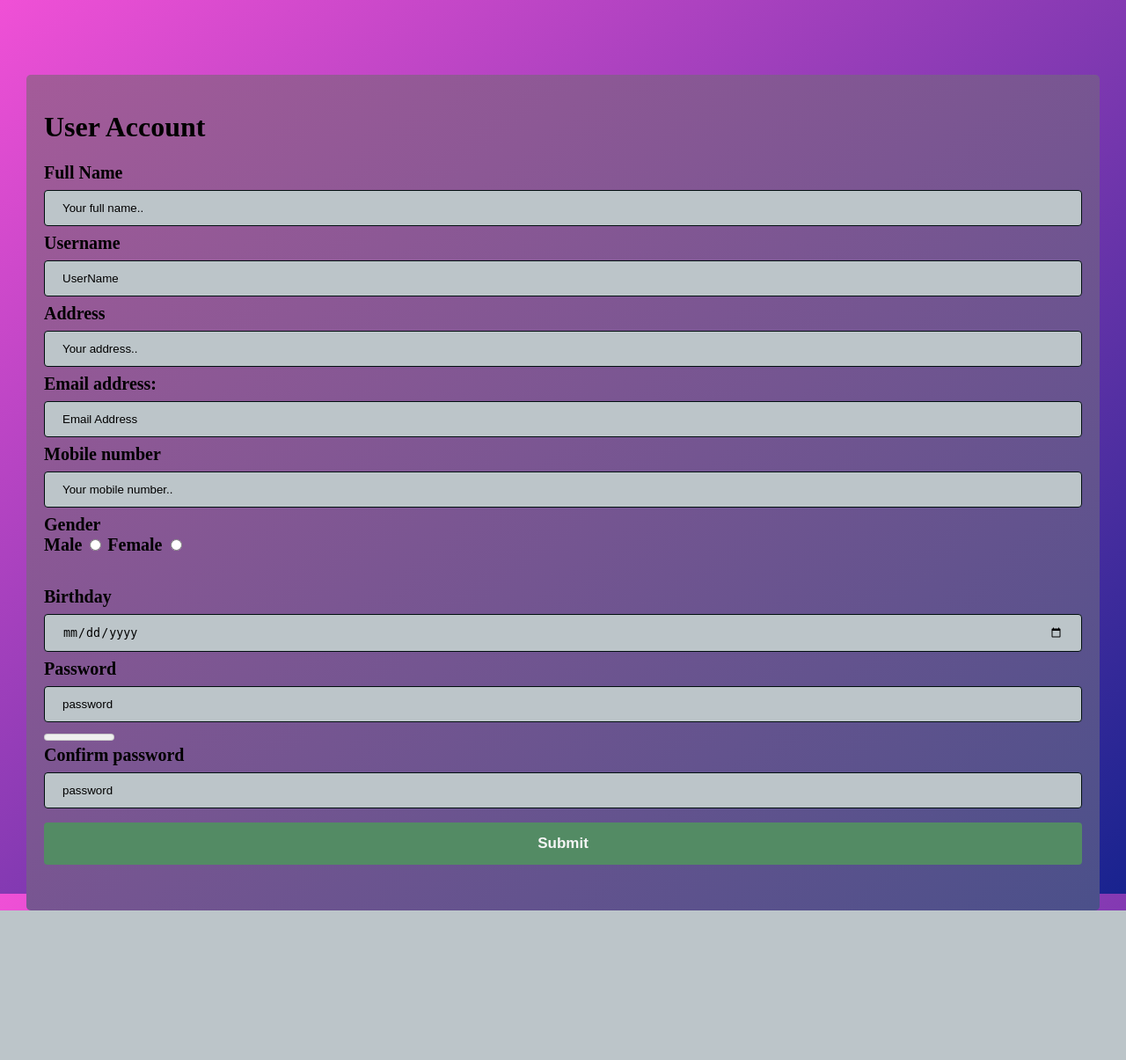
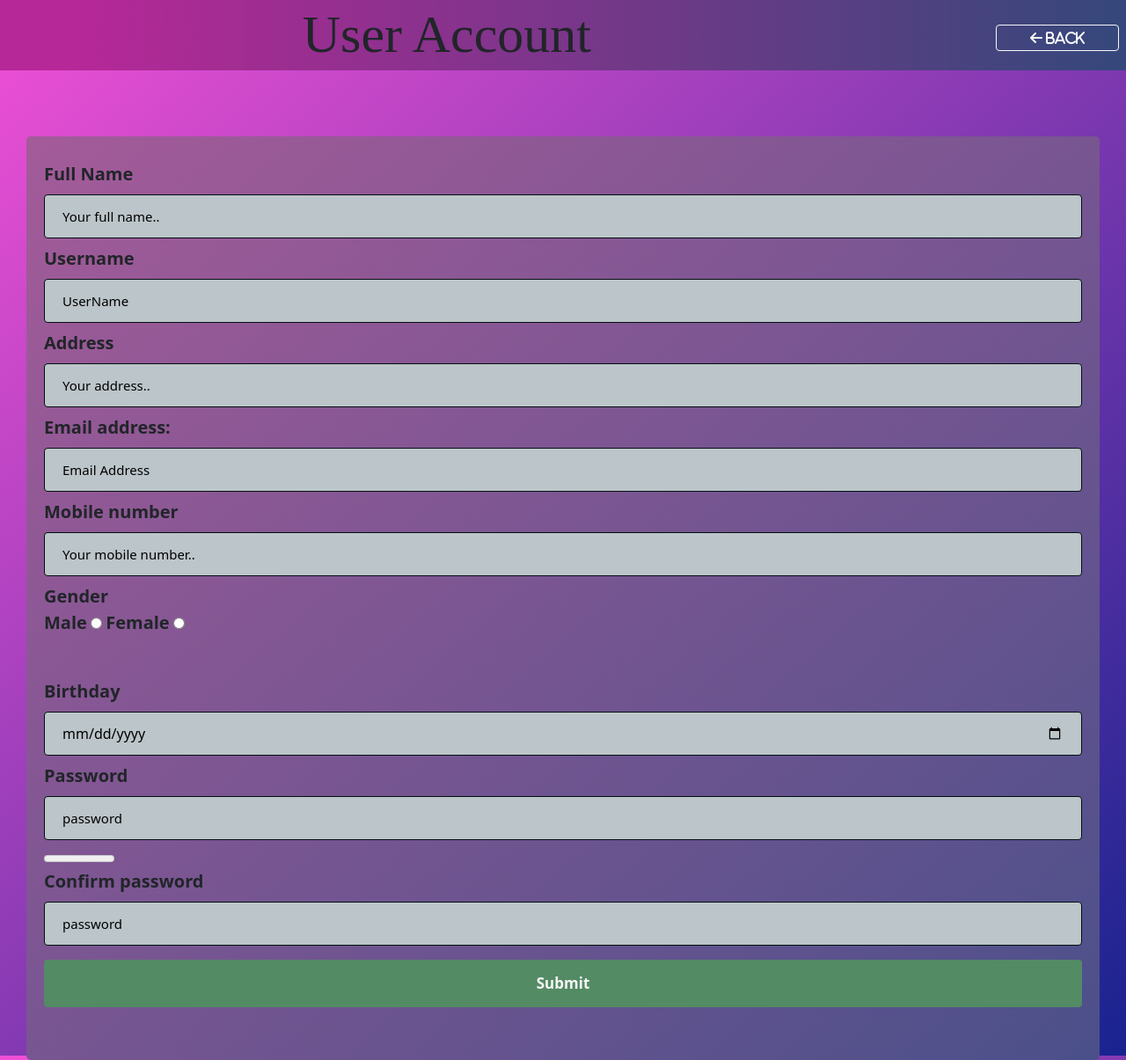
Before and after one commit to RomaRomanEmpire/Sem3_OOSD_Project_Intermediate_Evaluation, a PHP site: page /Create_Account.php in a window 1280 px wide. Shown: the whole page at 88% size. Before the commit the page ends 1035 px from the top, so only its background shows below. Run offline with PHP 8.4, Linux system fonts and the light colour scheme; some libraries are stand-ins or nearby versions.

Commit message:
Add new style to back button

```diff
--- a/Create_Account.php
+++ b/Create_Account.php
@@ -19,8 +19,9 @@ if ($_SERVER["REQUEST_METHOD"] == "POST") {
       <meta charset="UTF-8">
       <meta http-equiv="X-UA-Compatible" content="IE=edge">
       <meta name="viewport" content="width=device-width, initial-scale=1.0">
-
+      <link rel="stylesheet" href="bootstrap.css">
       <title>Account Creating</title>
+      <script src="https://kit.fontawesome.com/78dc5e953b.js" crossorigin="anonymous"></script>
       <style>
             input[type=submit] {
                   width: 100%;
@@ -51,14 +52,14 @@ if ($_SERVER["REQUEST_METHOD"] == "POST") {
       ::placeholder{
             color: black;
       }
-      div {
+      .div1 {
             border-radius: 5px;
             /* background-color: rgb(155, 150, 170); */
             background: rgba(164, 91, 153, 1.0);
             background: -webkit-linear-gradient(top left, rgba(164, 91, 153, 1.0), rgba(75, 80, 138, 1.0));
             background: -moz-linear-gradient(top left, rgba(164, 91, 153, 1.0), rgba(75, 80, 138, 1.0));
             background: linear-gradient(to bottom right, rgba(164, 91, 153, 1.0), rgba(75, 80, 138, 1.0));
-            top: 70%;
+            top: 85%;
             left: 50%;
 
             position: absolute;
@@ -66,10 +67,10 @@ background: linear-gradient(to bottom right, rgba(164, 91, 153, 1.0), rgba(75, 8
             box-sizing: border-box;
             padding: 20px 20px;
             width: 1220px;
-            height: 950px;
+            height: 1050px;
             padding-bottom: 20px;
             bottom: 200px;
-
+            z-index: 2;
 
       }
       td{
@@ -81,12 +82,33 @@ background: linear-gradient(to bottom right, rgba(164, 91, 153, 1.0), rgba(75, 8
             background: -webkit-linear-gradient(top left, rgba(240, 80, 214, 1.0), rgba(24, 35, 143, 1.0));
             background: -moz-linear-gradient(top left, rgba(240, 80, 214, 1.0), rgba(24, 35, 143, 1.0));
             background: linear-gradient(to bottom right, rgba(240, 80, 214, 1.0), rgba(24, 35, 143, 1.0));
-
-      height: 1000px;}
+            height: 1200px;}
       label{
                   font-size: 20px;
                   font-weight: bolder;
             }
+      .header1 {
+            position: fixed;
+            top: 0;
+            right: 0;
+            height: 80px;
+            width: 100%;
+            display: flex;
+            align-items: center;
+            justify-content: right;
+            z-index: 3;
+            background: rgb(182,39,150);
+            background: linear-gradient(90deg, rgba(182,39,150,0.9867297260701156) 6%, rgba(53,72,123,1) 100%, rgba(132,187,199,1) 100%, rgba(11,101,135,0.6786064767703957) 100%, rgba(129,15,139,0.2612395299916842) 100%);
+      }
+      h1{
+            text-align: center;
+      }
+      ::placeholder {
+                  color: black;
+                  opacity: 1;
+                  font-size: 15px;
+                  }
+
 </style>
 <script>
       var password_validate;
@@ -172,9 +194,18 @@ function validation(){
 </script>
 </head>
 <body>
+<div class="header1">
 
- <div >
-       <h1>User Account</h1>
+<div style="justify-content: center;margin-right:460px;margin-top:5px;" ><b><h1 style="font-size:60px;font-family:'Times New Roman', Times, serif">User Account</h1> </b>   </div>
+      <a href="Login.php"><button class="btn btn-outline-light fas fa-arrow-left" id="Back"  style="width: 140px;margin-top:5px;margin-right:8px; ">
+      <!-- <img src="Image/back.png" style="width: 40px;height:20px;">  -->
+      Back</button></a>
+
+
+</div>
+
+ <div class="div1" >
+
        <form id="signup-form" action="<?php echo htmlspecialchars($_SERVER["PHP_SELF"]); ?>" method="POST" onsubmit="return validation()">
             <h1><span id="msgx"></span></h1>
             <b> <label for="full_name">Full Name</label></b>
```
Lines whose indentation alone changed are shown as unchanged.
